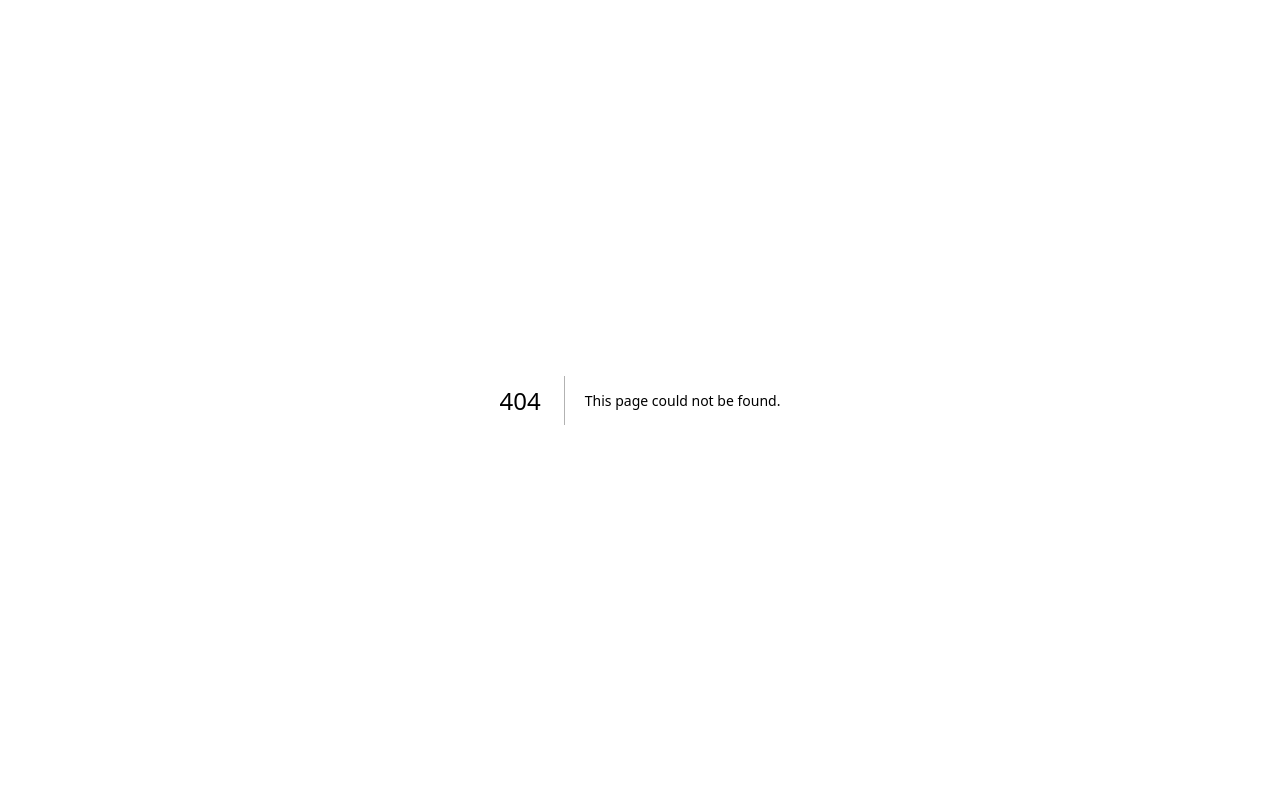
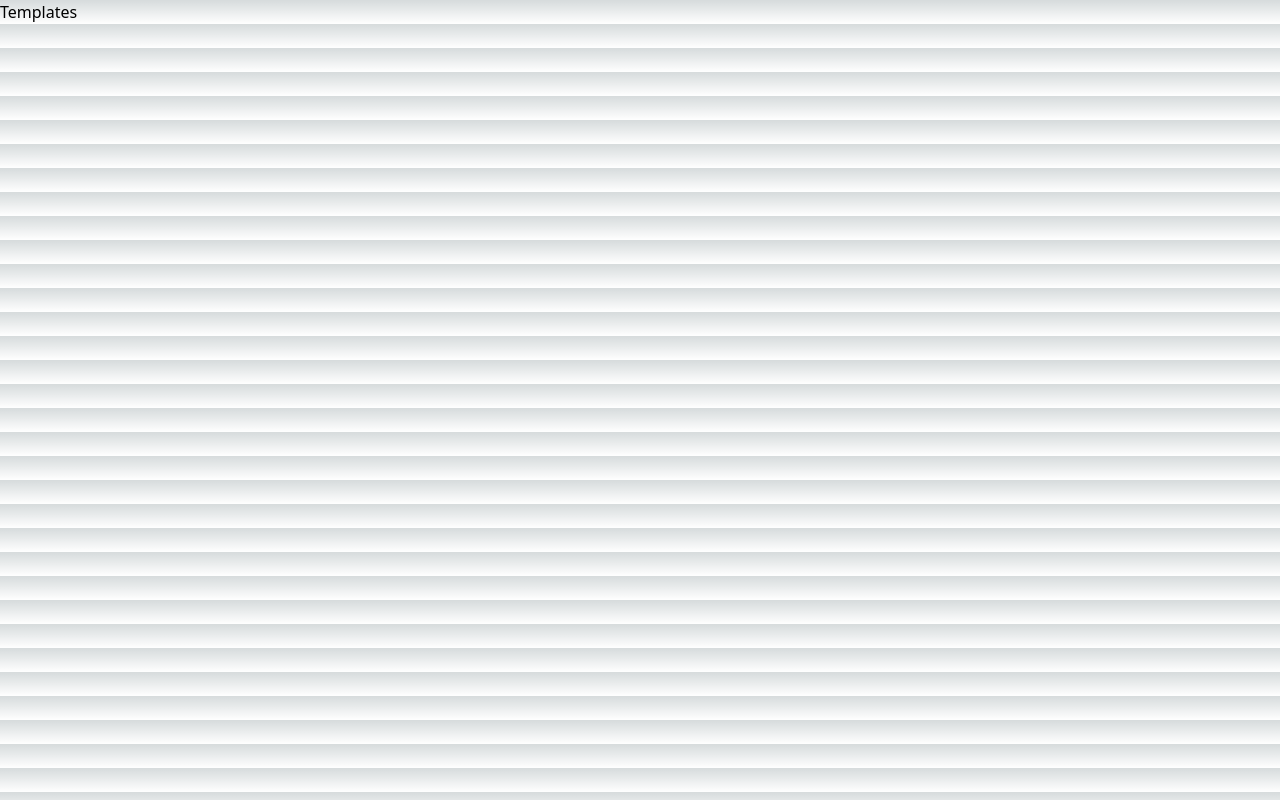
Before and after one commit to budget-connect/frontend, a Next.js app: page /templates in a window 1280 px wide. Before the commit this address had no page. Built offline with nearby package versions, Linux system fonts and the light colour scheme.

Commit message:
Add pages

```diff
--- /dev/null
+++ b/src/pages/analytics.tsx
@@ -0,0 +1,3 @@
+export default function Analytics() {
+    return <div>Analytics</div>;
+  }
--- /dev/null
+++ b/src/pages/events.tsx
@@ -0,0 +1,3 @@
+export default function Events() {
+    return <div>Events</div>;
+  }
--- /dev/null
+++ b/src/pages/templates.tsx
@@ -0,0 +1,3 @@
+export default function Templates() {
+    return <div>Templates</div>;
+  }
```
Also changed, not shown: 2 other files (tests, documents, lock files or other folders).
